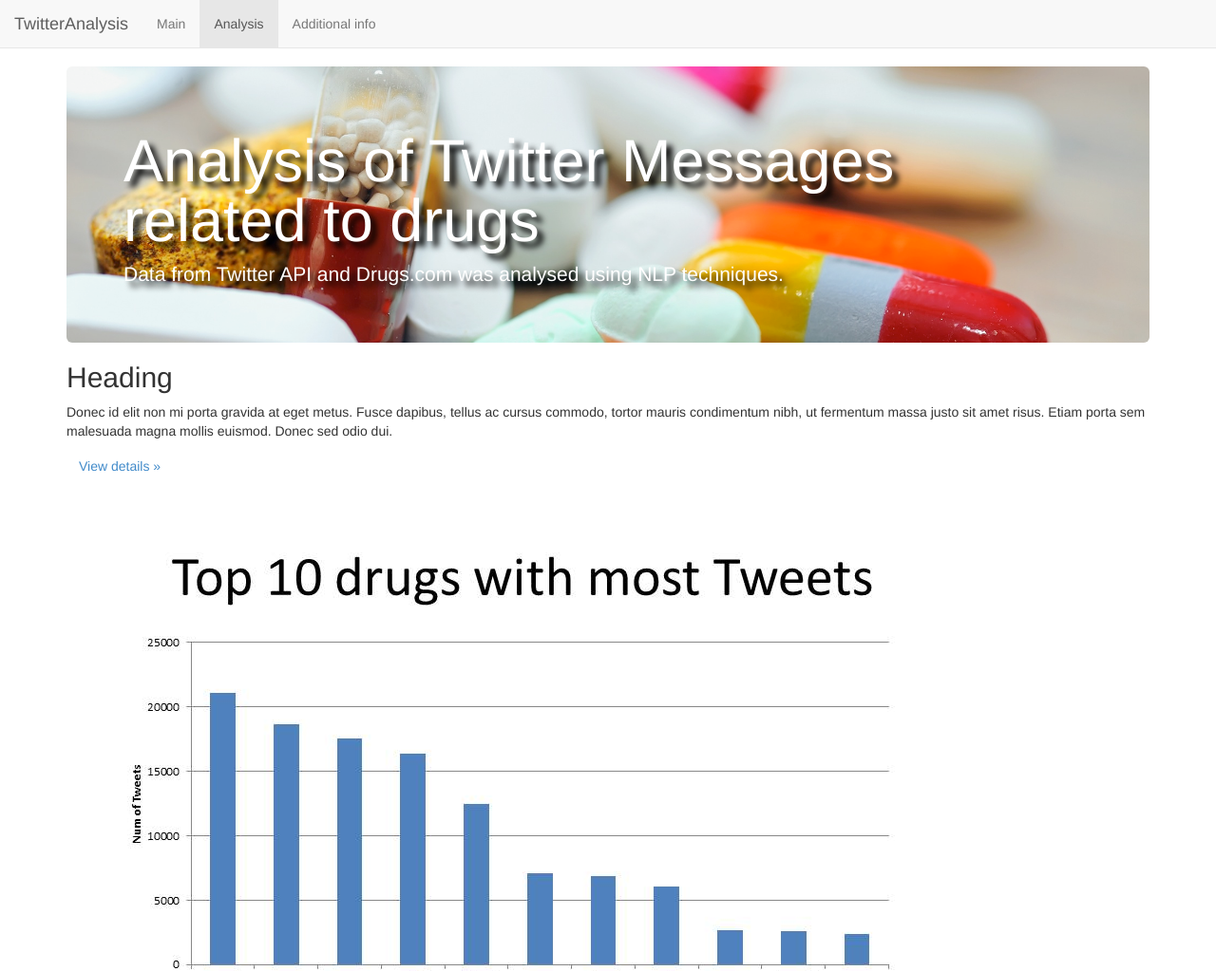
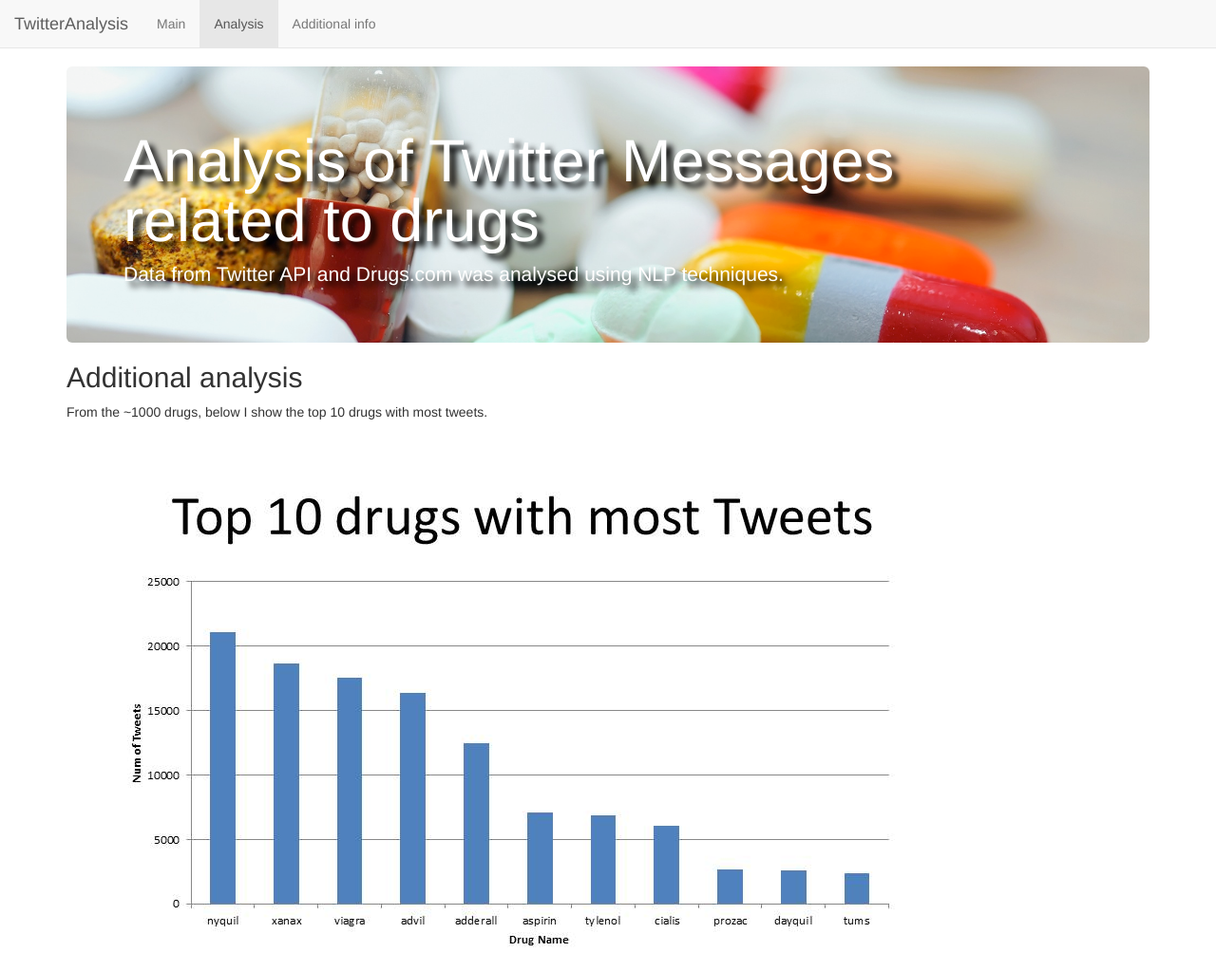
Before and after one commit to dannyba/project, a plain HTML site: page website/src/analysis.html in a window 1280 px wide. Shown: the top 1023 px of the page at 95% size. Drawn offline with Linux system fonts and the light colour scheme.

Commit message:
edit website

```diff
--- a/website/src/analysis.html
+++ b/website/src/analysis.html
@@ -47,13 +47,12 @@
 				</p>
 			</div>
 			<h2>
-				Heading
+				Additional analysis
 			</h2>
 			<p>
-				Donec id elit non mi porta gravida at eget metus. Fusce dapibus, tellus ac cursus commodo, tortor mauris condimentum nibh, ut fermentum massa justo sit amet risus. Etiam porta sem malesuada magna mollis euismod. Donec sed odio dui.
+				From the ~1000 drugs, below I show the top 10 drugs with most tweets.
 			</p>
-			<p>
-				<a class="btn" href="#">View details »</a>
+
 			</p><img alt="140x140" src="img/Top10drugs.jpg">
 
 			<nav class="navbar navbar-default navbar-fixed-top" role="navigation">
```
Also changed, not shown: website/src/index.html (+5 -3 lines), website/src/info.html (+1 -1 lines).
